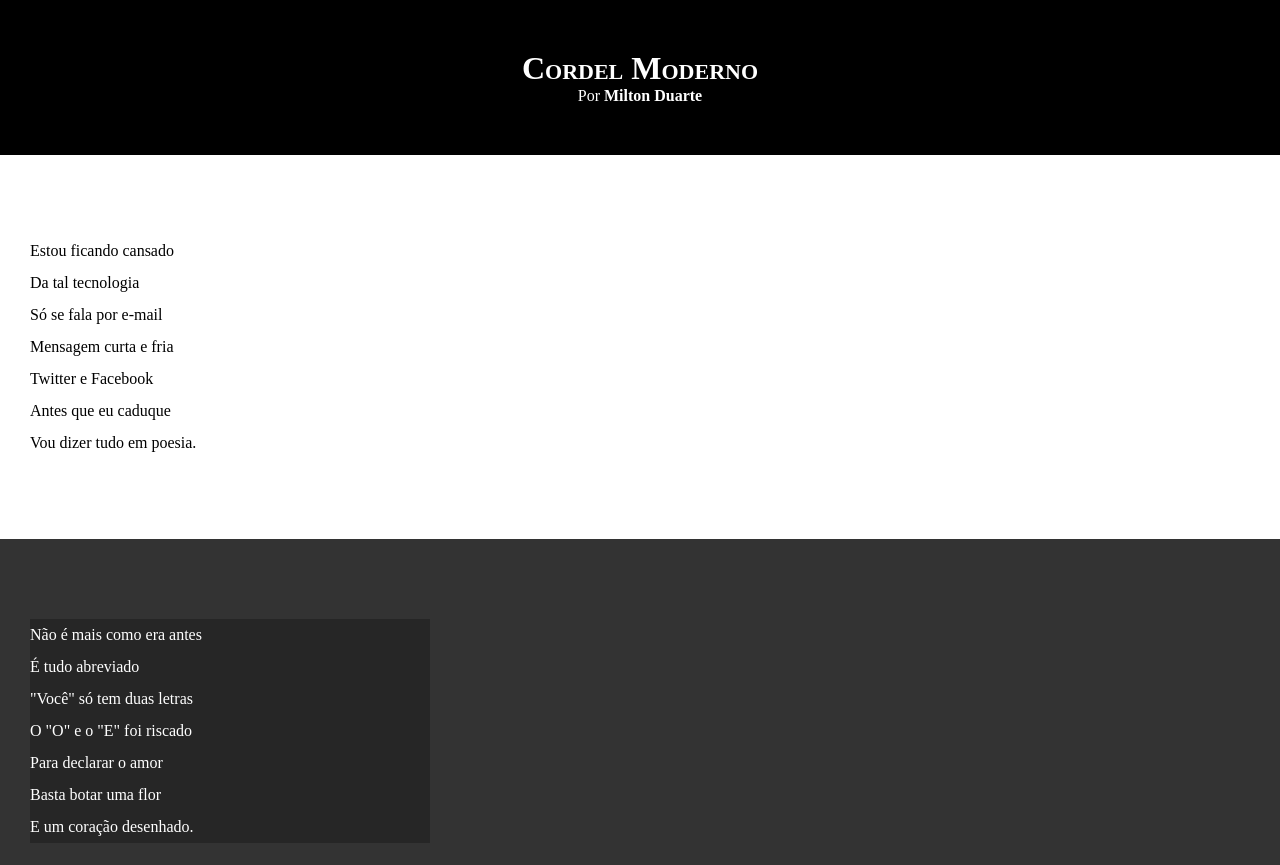
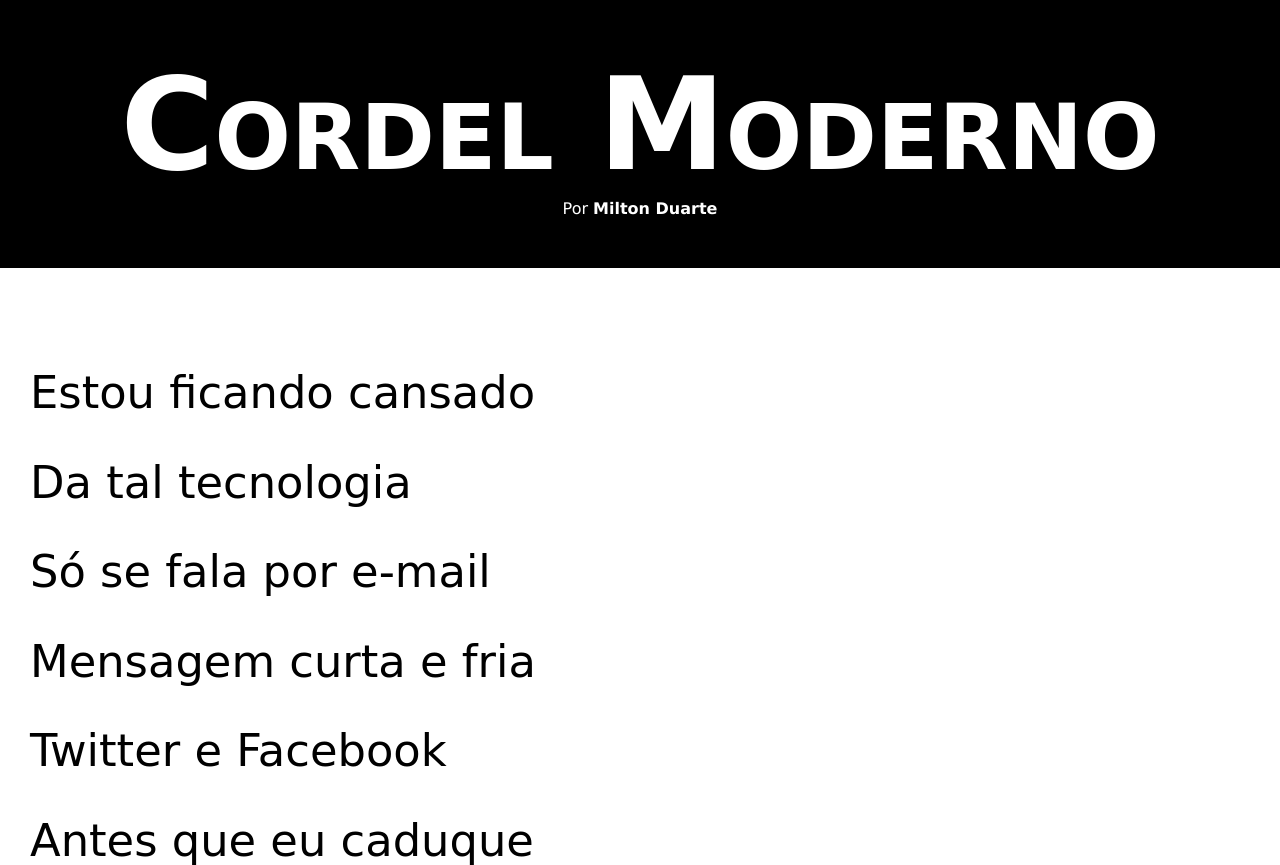
Before and after one commit to Saikii7/html-css, a plain HTML site: page desafios/des012/index.html in a window 1280 px wide. Shown: the top 865 px of the page. Drawn offline with Linux system fonts and the light colour scheme.

Commit message:
Update style.css

```diff
--- a/desafios/des012/estilo/style.css
+++ b/desafios/des012/estilo/style.css
@@ -3,15 +3,23 @@
 * {
     margin: 0px;
     padding: 0px;
+    font-size: 1em;
 }
 
 @import url('https://fonts.googleapis.com/css2?family=Passion+One:wght@400;700;900&display=swap');
 
 @import url('https://fonts.googleapis.com/css2?family=Sriracha&display=swap');
 
+:root {
+    --fonte1:  Verdana, Geneva, Tahoma, sans-serif;
+    --fonte2: 'Passion One', cursive;
+    --fonte3: 'Sriracha', cursive;
+}
+
 html, body {
     min-height: 100vh;
     background-color: darkgray;
+    font-family: var(--fonte1);
 }
 
 header {
@@ -23,6 +31,8 @@ header {
 header > h1 {
     padding-top: 50px;
     font-variant: small-caps;
+    font-family: var(--fonte2);
+    font-size: 10vw;
 }
 
 header > p {
@@ -44,6 +54,8 @@ section {
     padding-bottom: 10vh;
     line-height: 2em;
     padding-left: 30px;
+    font-family: var(--fonte3);
+    font-size: 3.5vw;
 }
 
 section.normal {
@@ -57,7 +69,8 @@ section.imagem {
 }
 
 section.imagem > p {
-    width: 400px;
+    display: inline-block;
+    padding: 5px;
     background-color: rgba(0, 0, 0, 0.253);
 }
 
```
